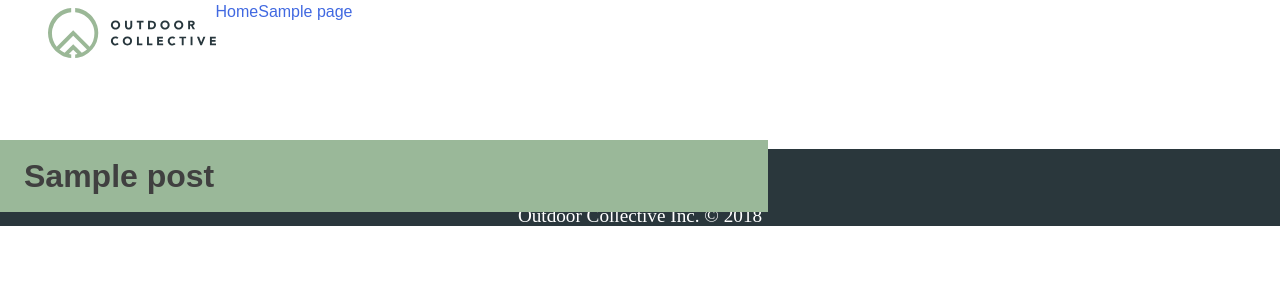
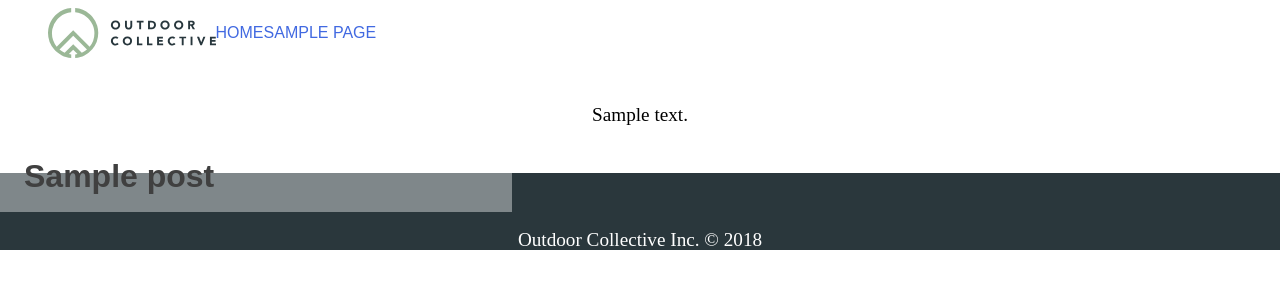
Before and after one commit to ermiljordan/OutdoorCollectives, a WordPress theme: template themes/odc/single.php in a window 1280 px wide. Shown: the top 300 px of the page. Run offline with PHP 8.4 and a stand-in for WordPress, Linux system fonts and the light colour scheme; the site name, menu and one post (Sample post) are stand-ins, and other content is empty; some libraries are stand-ins or nearby versions.

Commit message:
style single forum

```diff
--- a/themes/odc/header.php
+++ b/themes/odc/header.php
@@ -31,7 +31,6 @@
 			<div class="header-background">
 				<div class="header">
 					<a href="<?php echo esc_url( home_url('/') ); ?>"><img class="logo-header" src="<?php echo get_template_directory_uri(); ?>/images/outdoorCollectiveLogo.svg"></a>
-					<button class="menu-toggle" aria-controls="primary-menu" aria-expanded="false"><?php esc_html_e( 'Primary Menu', 'odc' ); ?></button>
 					<?php
 					wp_nav_menu( array(
 						'theme_location' => 'menu-1',
--- a/themes/odc/sass/_forum.scss
+++ b/themes/odc/sass/_forum.scss
@@ -5,19 +5,21 @@
   margin-right: auto;
   margin-left: auto;
   width: auto;
-  padding-top: 5rem;
+  padding-top: 4rem;
 }
 .entry-title {
   position: absolute;
-  background: #9ab899;
-  width: 60%;
+  background: rgba(255, 255, 255, 0.4);
+  width: 40%;
   margin-top: 2.25rem;
   padding: .75rem 1.5rem;
-  font-size: 2rem;
   a {
     color: #fff;
     text-decoration: none;
     max-width: 75%;
+    &hover {
+      color: blue;
+    }
   }
 }
 .entry-meta {
@@ -31,9 +33,28 @@
     text-decoration: none;
   }
 }
-
+.entry-content {
+  p {
+    color: black;
+    margin-bottom: 1.5rem;
+  }
+}
 //SINGLE FORUM
 .single
 .content-area {
   padding-top: 5rem;
 }
+
+//BLOG FOOTER
+.entry-footer {
+  text-align: center;
+  span {
+    text-transform: uppercase;
+    font-size: 13px;
+    color: #9ab899;
+    a {
+      color: #9ab899;
+      padding-left: 1rem;
+    }
+  }
+}
--- a/themes/odc/sass/_header.scss
+++ b/themes/odc/sass/_header.scss
@@ -3,11 +3,14 @@
 
 }
 .header {
-  display: flex;
-  justify-content: center;
   width: 100vw;
   height: 65px;
-  margin: 0 auto;
+  padding-left: 3rem;
+  padding-right: 2rem;
+  display: flex;
+  justify-content: space-between;
+  align-items: center;
+  text-transform: uppercase;
   @include desktop {
     justify-content: flex-start;
     padding-left: 3rem;
@@ -26,3 +29,9 @@
   border-bottom: 0;
   position: absolute;
 }
+.menu-menu-1-container ul {
+  display: unset;
+  a {
+    color: #9ab899;
+  }
+}
--- a/themes/odc/single.php
+++ b/themes/odc/single.php
@@ -22,9 +22,6 @@
 			the_post_navigation();
 
 			// If comments are open or we have at least one comment, load up the comment template.
-			if ( comments_open() || get_comments_number() ) :
-				comments_template();
-			endif;
 
 		endwhile; // End of the loop.
 		?>
--- a/themes/odc/style.css
+++ b/themes/odc/style.css
@@ -1040,15 +1040,20 @@
   background: rgba(255, 255, 255, 0.4); }
 
 .header {
+  width: 100vw;
+  height: 65px;
+  padding-left: 3rem;
+  padding-right: 2rem;
   display: -webkit-box;
   display: -ms-flexbox;
   display: flex;
-  -webkit-box-pack: center;
-      -ms-flex-pack: center;
-          justify-content: center;
-  width: 100vw;
-  height: 65px;
-  margin: 0 auto; }
+  -webkit-box-pack: justify;
+      -ms-flex-pack: justify;
+          justify-content: space-between;
+  -webkit-box-align: center;
+      -ms-flex-align: center;
+          align-items: center;
+  text-transform: uppercase; }
   @media (min-width: 1240px) {
     .header {
       -webkit-box-pack: start;
@@ -1074,6 +1079,11 @@
   background-color: transparent;
   border-bottom: 0;
   position: absolute; }
+
+.menu-menu-1-container ul {
+  display: unset; }
+  .menu-menu-1-container ul a {
+    color: #9ab899; }
 
 .container {
   max-width: 100%;
@@ -1248,19 +1258,20 @@
   margin-right: auto;
   margin-left: auto;
   width: auto;
-  padding-top: 5rem; }
+  padding-top: 4rem; }
 
 .entry-title {
   position: absolute;
-  background: #9ab899;
-  width: 60%;
+  background: rgba(255, 255, 255, 0.4);
+  width: 40%;
   margin-top: 2.25rem;
-  padding: .75rem 1.5rem;
-  font-size: 2rem; }
+  padding: .75rem 1.5rem; }
   .entry-title a {
     color: #fff;
     text-decoration: none;
     max-width: 75%; }
+    .entry-title ahover {
+      color: blue; }
 
 .entry-meta {
   position: absolute;
@@ -1272,6 +1283,20 @@
     color: white;
     text-decoration: none; }
 
+.entry-content p {
+  color: black;
+  margin-bottom: 1.5rem; }
+
 .single
 .content-area {
   padding-top: 5rem; }
+
+.entry-footer {
+  text-align: center; }
+  .entry-footer span {
+    text-transform: uppercase;
+    font-size: 13px;
+    color: #9ab899; }
+    .entry-footer span a {
+      color: #9ab899;
+      padding-left: 1rem; }
```
Also changed, not shown: themes/odc/build/css/style.min.css, 1 other file.
